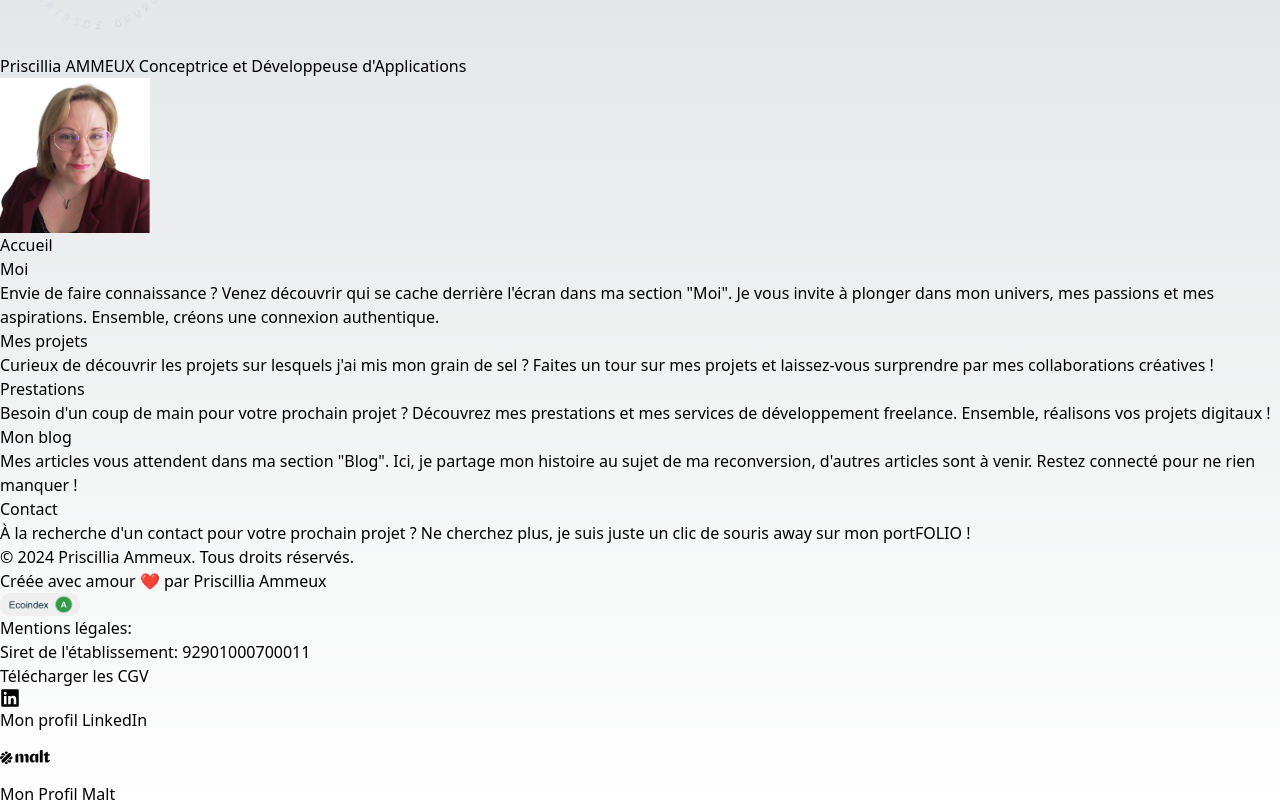
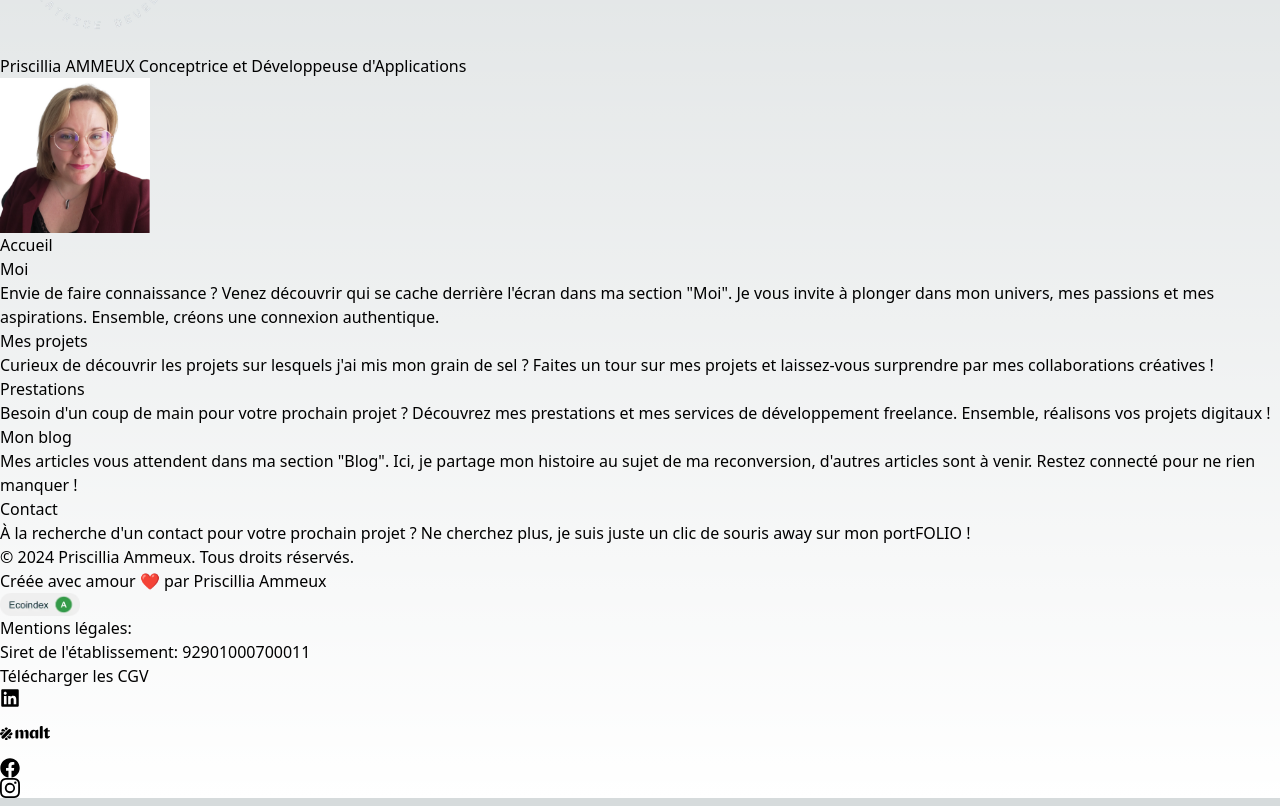
Before and after one commit to PriscilliaAmmeux/my_portfolio, a Next.js app: page / in a window 1280 px wide. Shown: the part 418-1224 px from the top of the page. Built offline with nearby package versions, Linux system fonts and the light colour scheme.

Commit message:
add social network in footer insta & fb

```diff
--- a/src/app/ui/footer/footer.tsx
+++ b/src/app/ui/footer/footer.tsx
@@ -1,6 +1,7 @@
-import { FaLinkedin } from "react-icons/fa";
+import { FaFacebook, FaLinkedin } from "react-icons/fa";
 import ProfileLink from "../profileLink/profileLink";
 import { SiMalt } from "react-icons/si";
+import { BsInstagram } from "react-icons/bs";
 
 export default function Footer() {
   return (
@@ -41,21 +42,31 @@ export default function Footer() {
         </a>
       </section>
 
-      <section>
+      <section className="flex justify-between space-x-2">
         <ProfileLink
           href="https://www.linkedin.com/in/priscillia-ammeux/"
           ariaLabel="Link to LinkedIn profile"
           Icon={FaLinkedin}
-          size={20}>
-          Mon profil LinkedIn
-        </ProfileLink>
+          size={20}
+        />
         <ProfileLink
           href="https://www.malt.fr/profile/priscilliaammeux1"
           ariaLabel="Link to malt profile"
           Icon={SiMalt}
-          size={50}>
-          Mon Profil Malt
-        </ProfileLink>
+          size={50}
+        />
+        <ProfileLink
+          href="https://www.facebook.com/priscillia.selva/?locale=fr_FR"
+          ariaLabel="Link to Facebook profile"
+          Icon={FaFacebook}
+          size={20}
+        />
+        <ProfileLink
+          href="https://www.instagram.com/priscillia_ammeux/"
+          ariaLabel="Link to Facebook profile"
+          Icon={BsInstagram}
+          size={20}
+        />
       </section>
     </footer>
   );
--- a/src/app/ui/profileLink/profileLink.tsx
+++ b/src/app/ui/profileLink/profileLink.tsx
@@ -3,7 +3,6 @@ import { IconType } from "react-icons";
 interface ProfileLinkProps {
   href: string;
   ariaLabel: string;
-  children: React.ReactNode;
   Icon: IconType;
   size?: number;
 }
@@ -12,22 +11,21 @@ export default function ProfileLink({
   href,
   ariaLabel,
   Icon,
-  children,
+
   size,
 }: ProfileLinkProps) {
   return (
     <section className="flex items-center justify-center dark:from-black dark:via-black lg:static lg:h-auto lg:w-auto lg:bg-none">
       <a
-        className="flex items-center p-1 gap-2 lg:p-0 lg:pointer-events-auto cursor-pointer transition-colors duration-300 text-xs md:text-sm lg:text-base hover:text-pink-700 hover:font-bold p-1"
+        className="flex items-center p-1 gap-2 lg:p-0 lg:pointer-events-auto transition-colors duration-300 text-xs md:text-sm lg:text-base p-1"
         href={href}
         target="_blank"
         rel="noopener noreferrer"
         aria-label={ariaLabel}>
         <Icon
-          className="text-pink-700 hover:text-pink-700 transition-colors duration-300"
+          className="hover:text-pink-700 transition-colors duration-300 cursor-pointer"
           size={size}
         />
-        {children}
       </a>
     </section>
   );
```
